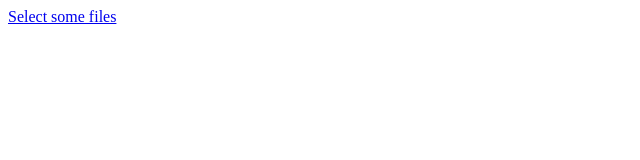
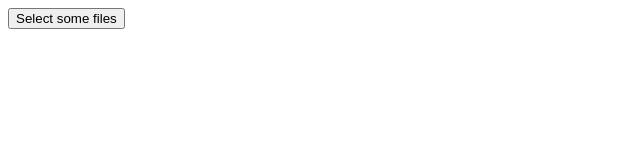
Before and after one commit to jbnelson0/IG_Clone, a website: page public/upload.html in a window 1280 px wide. Shown: the whole page, without its empty margins (0-640 px from the left). Drawn offline with Linux system fonts and the light colour scheme.

Commit message:
firebase Edit

```diff
--- a/public/upload.html
+++ b/public/upload.html
@@ -5,7 +5,7 @@
 </head>
 
     <input type="file" class="js-fileElem" multiple accept="image/*" style="display:none">
-    <a href="#" class="js-fileSelect">Select some files</a>
+    <button href="#" class="js-fileSelect">Select some files</button>
 
   <script src="https://www.gstatic.com/firebasejs/3.8.0/firebase.js"></script>
   <script>
```
